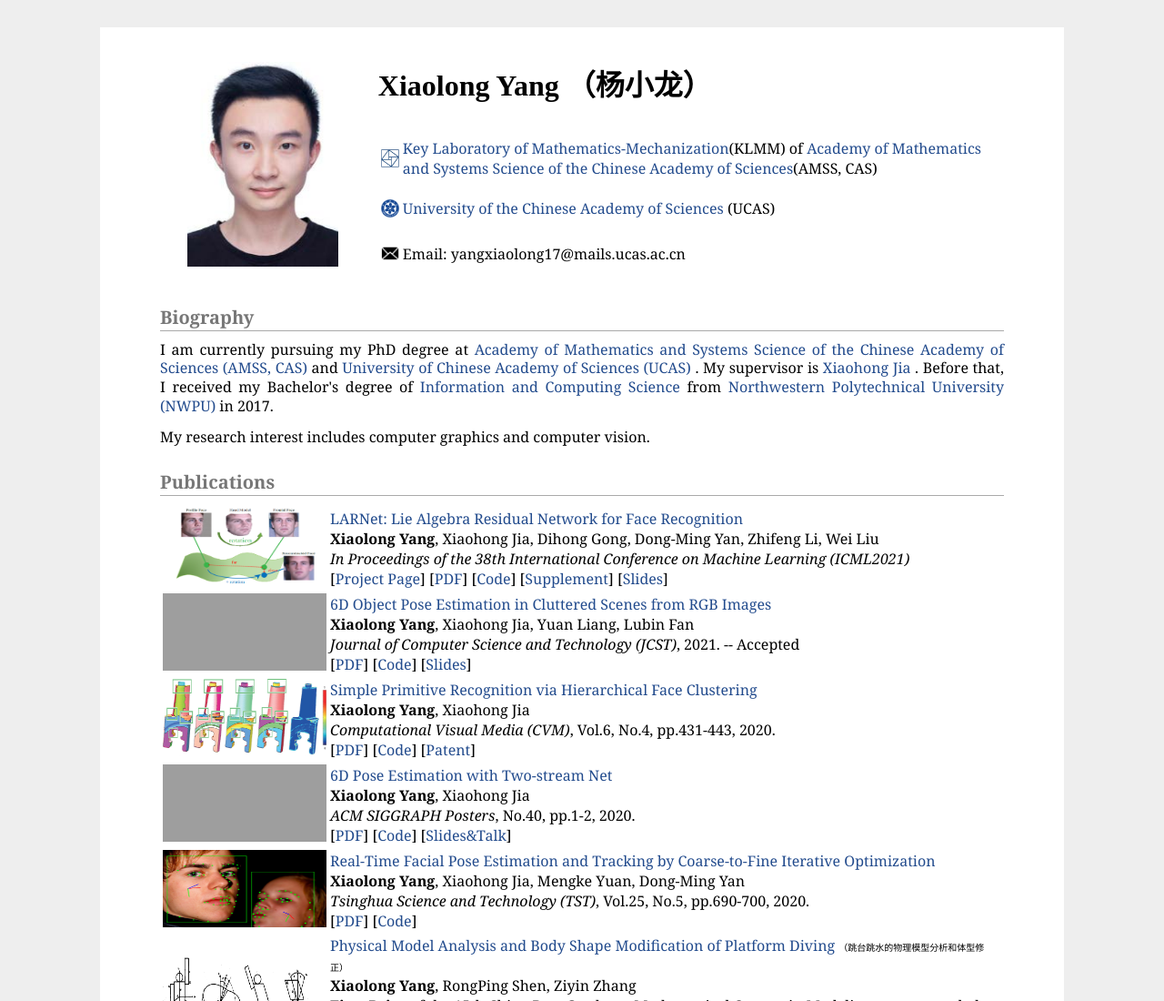
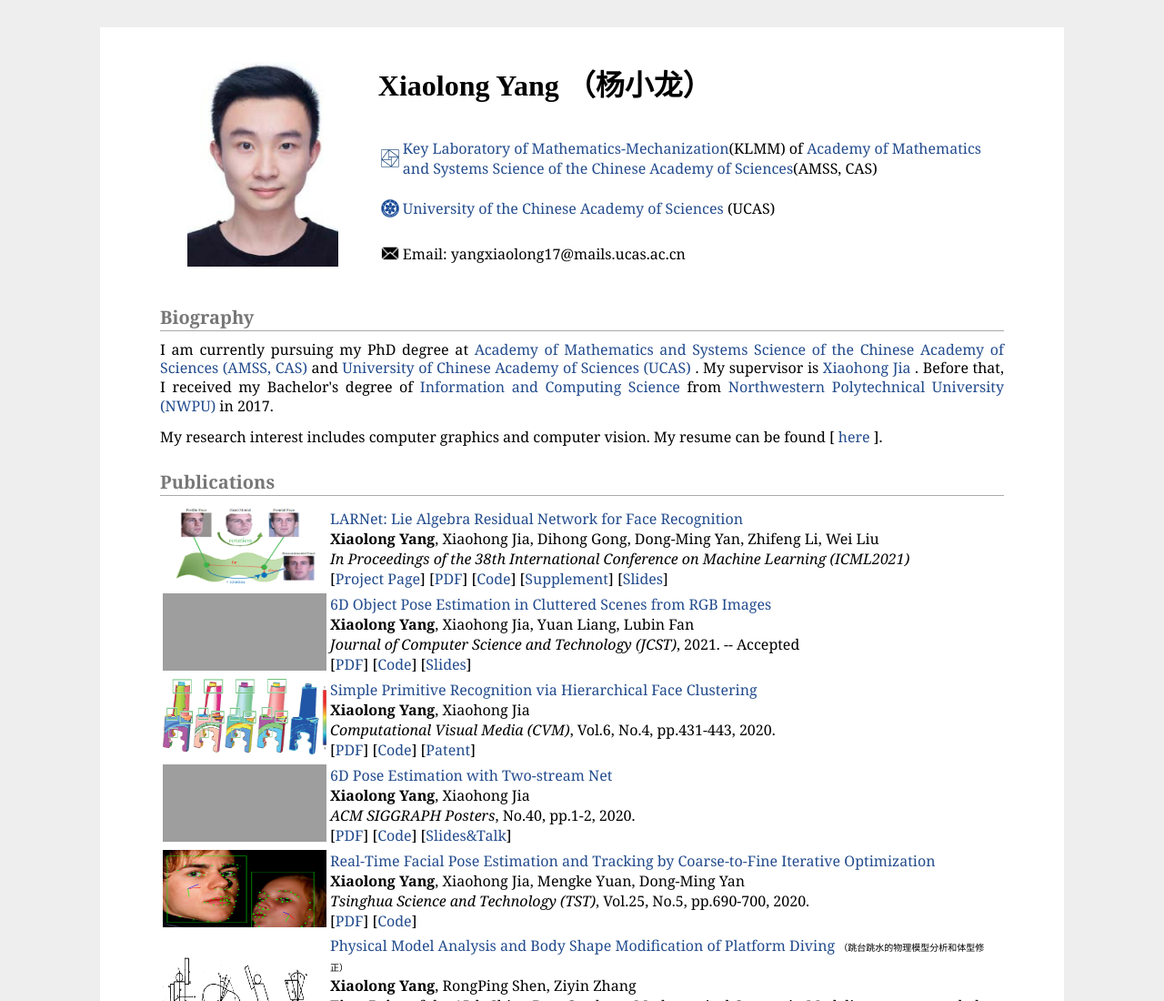
Before and after one commit to paradocx/paradocx.github.io, a plain HTML site: page index.html in a window 1280 px wide. Shown: the top 1100 px of the page at 91% size. Drawn offline with Linux system fonts and the light colour scheme; grey boxes are pictures that could not be loaded.

Commit message:
Update index.html

```diff
--- a/index.html
+++ b/index.html
@@ -62,7 +62,7 @@
   I am currently pursuing my PhD degree at <a href="http://www.amss.ac.cn/" target="_blank">Academy of Mathematics and Systems Science of the Chinese Academy of Sciences (AMSS, CAS)</a> and <a href="https://english.ucas.ac.cn/" target="_blank"> University of Chinese Academy of Sciences (UCAS) </a>. My supervisor is <a href="http://www.mmrc.iss.ac.cn/~xhjia/" target="_blank"> Xiaohong Jia </a>. Before that,   I received my Bachelor's degree of <a href="http://math.nwpu.edu.cn/en/home.htm" target="_blank"> Information and Computing Science</a> from <a href="https://en.nwpu.edu.cn/" target="_blank"> Northwestern Polytechnical University (NWPU)</a> in 2017.
 </p>
 <p>
-  My research interest includes computer graphics and computer vision.
+  My research interest includes computer graphics and computer vision. My resume can be found [<a href="./MyCV.pdf" target="_blank"> here </a>].
 </p>
 
 <h2>Publications</h2>
```
